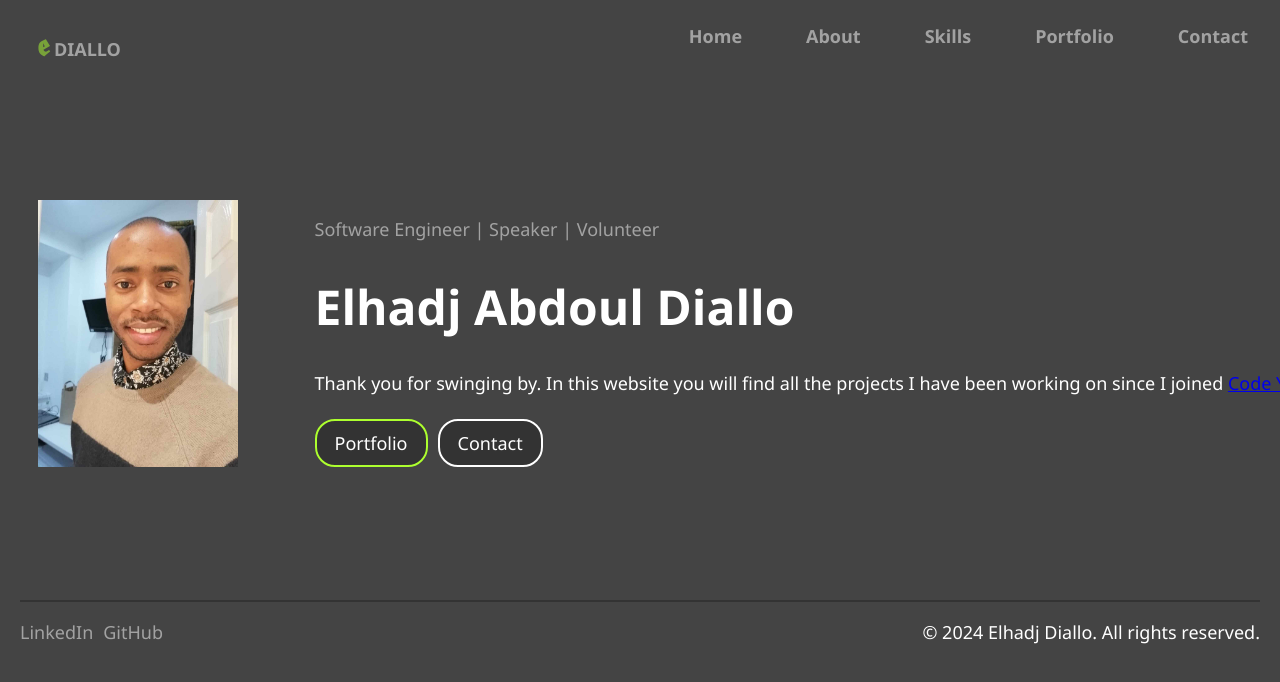
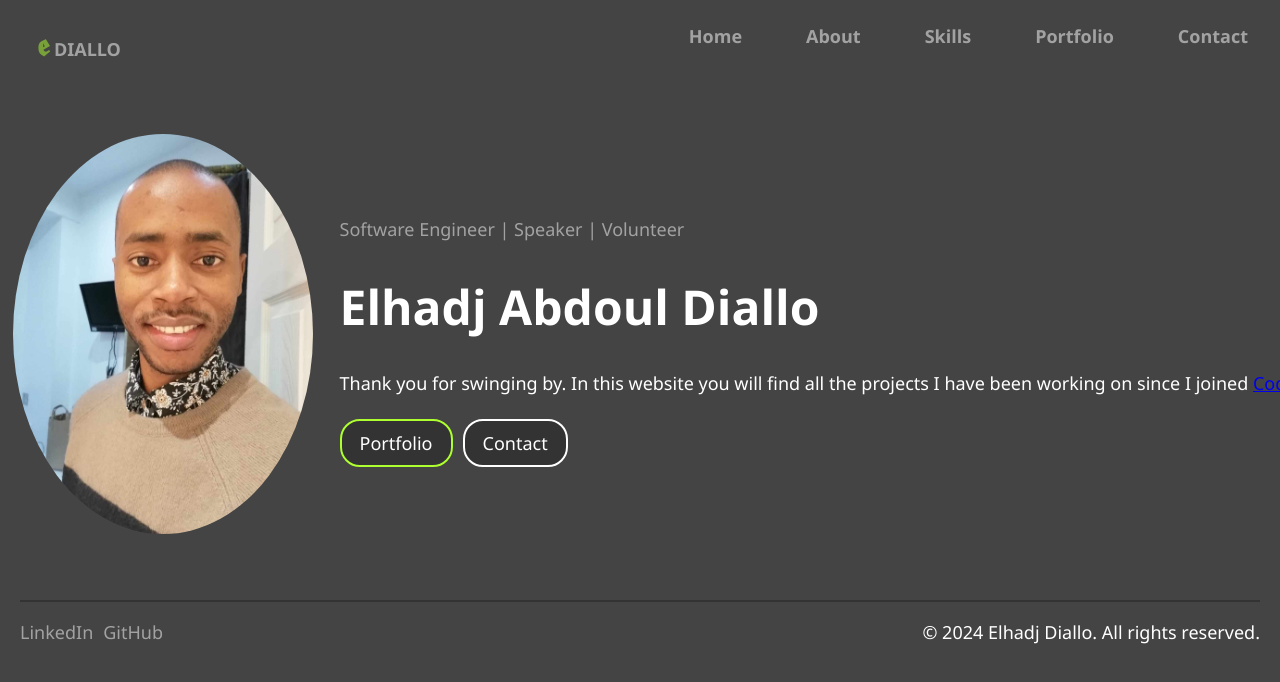
Before and after one commit to eediallo/eediallo.github.io, a React (Create React App) app in the folder my-portfolio/: page / in a window 1280 px wide. Shown: the top 682 px of the page. Built offline with nearby package versions, Linux system fonts and the light colour scheme.

Commit message:
updates profile image style

```diff
--- a/my-portfolio/src/App.css
+++ b/my-portfolio/src/App.css
@@ -108,8 +108,8 @@ nav a:hover, nav a:focus {
 }
 
 #profile-picture {
-  /* border-radius: 50%; */
-  width: 200px;
+  border-radius: 50%;
+  width: 300px;
   height: auto;
 }
 
```
